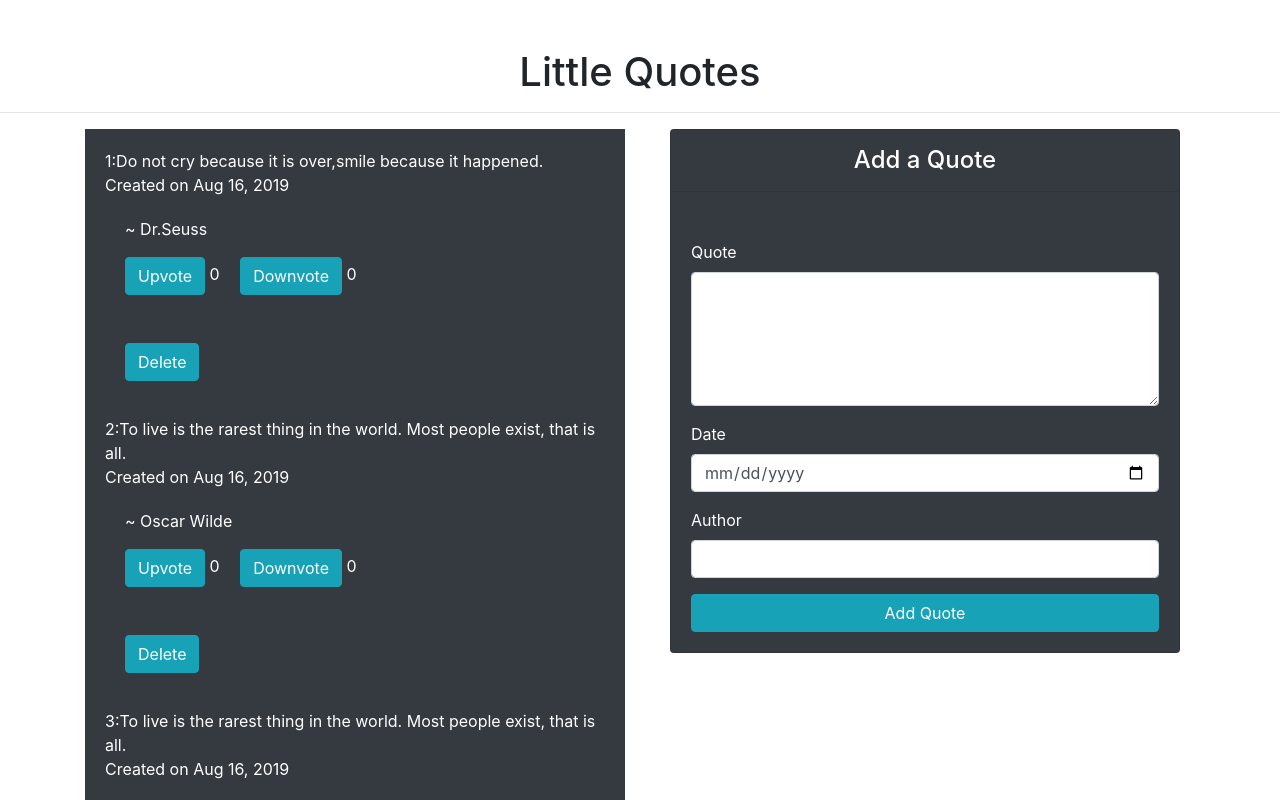
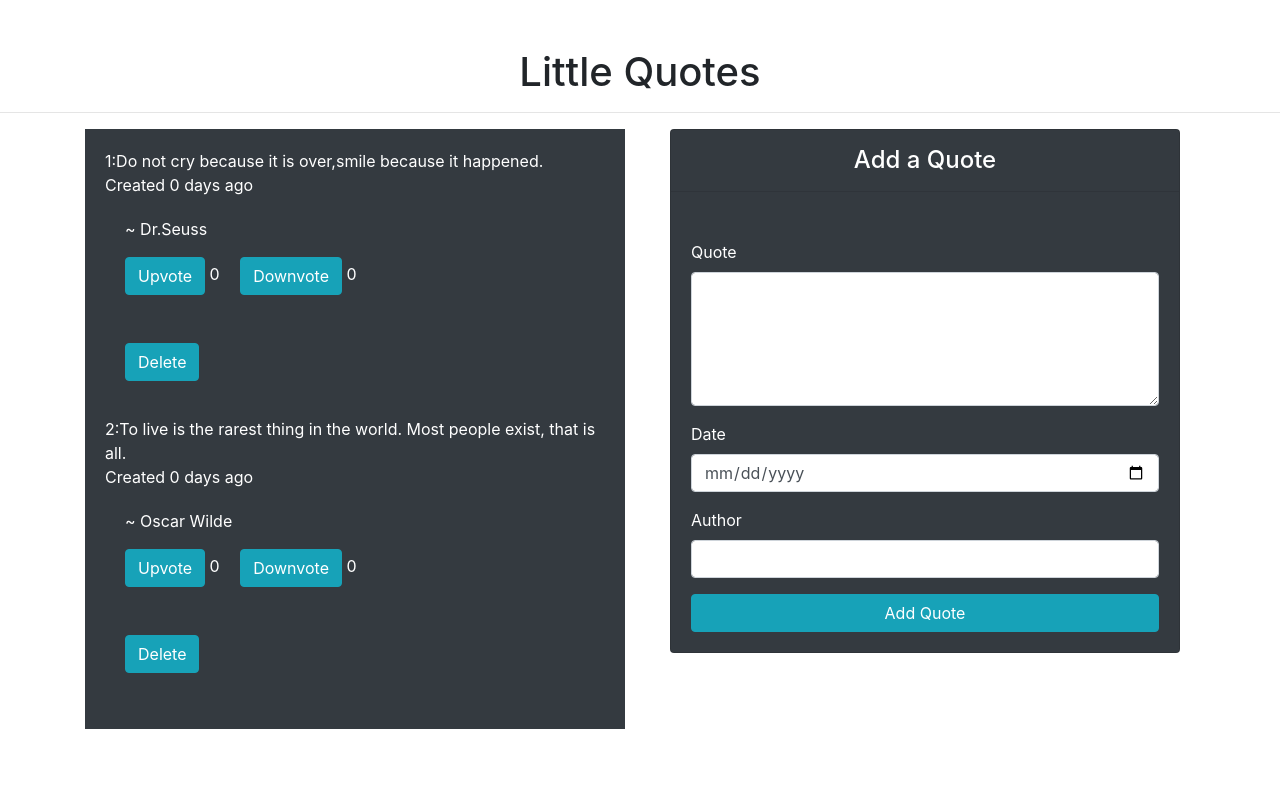
Before and after one commit to IreneMercy/Quotes, an Angular app: page / in a window 1280 px wide. Shown: the top 800 px of the page. Built offline with nearby package versions, Linux system fonts and the light colour scheme.

Commit message:
add time when quote was published

```diff
--- a/src/app/count-date.pipe.ts
+++ b/src/app/count-date.pipe.ts
@@ -5,8 +5,19 @@ import { Pipe, PipeTransform } from '@angular/core';
 })
 export class CountDatePipe implements PipeTransform {
 
-  transform(value: any): number {
+  transform(value: number):any {
     let today:Date = new Date();
+    let todayWithNoTime:any = new Date(today.getFullYear(), today.getMonth(), today.getDate());
+    var dateDifference = Math.abs(value - todayWithNoTime);
+    const secondsInDay = 86400;
+    var dateDifferenceSeconds = dateDifference*0.001;
+    var dateCounter = dateDifferenceSeconds/secondsInDay;
+
+    if(dateCounter<=1 && value>todayWithNoTime){
+      return dateCounter;
+    }else{
+      return 0;
+    }
   }
 
 }
--- a/src/app/quotes/quotes.component.html
+++ b/src/app/quotes/quotes.component.html
@@ -13,7 +13,7 @@
              <p *ngFor='let quote of quotes; let i=index' >
                 {{quote.id}}:{{quote.quote}}
                 <br>
-                Created on {{quote.datePublished|date}}
+                Created  {{quote.datePublished|date|countDate}} days ago
                   <app-quotes-details  [quotes]='quote' (quoteDelete)= 'quoteCompleted($event,i)'></app-quotes-details>
              </p>
            </div>
--- a/src/app/quotes/quotes.component.ts
+++ b/src/app/quotes/quotes.component.ts
@@ -10,10 +10,7 @@ export class QuotesComponent implements OnInit {
   quotes:Quotes[]=[
   new Quotes(1, 'Do not cry because it is over,smile because it happened.', 'Dr.Seuss', new Date()),
   new Quotes(2, 'To live is the rarest thing in the world. Most people exist, that is all.', 'Oscar Wilde', new Date()),
-  new Quotes(3, 'To live is the rarest thing in the world. Most people exist, that is all.', 'Oscar Wilde', new Date()),
-  new Quotes(4, 'To live is the rarest thing in the world. Most people exist, that is all.', 'Oscar Wilde', new Date()),
-  new Quotes(6, 'To live is the rarest thing in the world. Most people exist, that is all.', 'Oscar Wilde', new Date()),
-  new Quotes(7, 'To live is the rarest thing in the world. Most people exist, that is all.', 'Oscar Wilde', new Date()),
+
 
 
 
```
